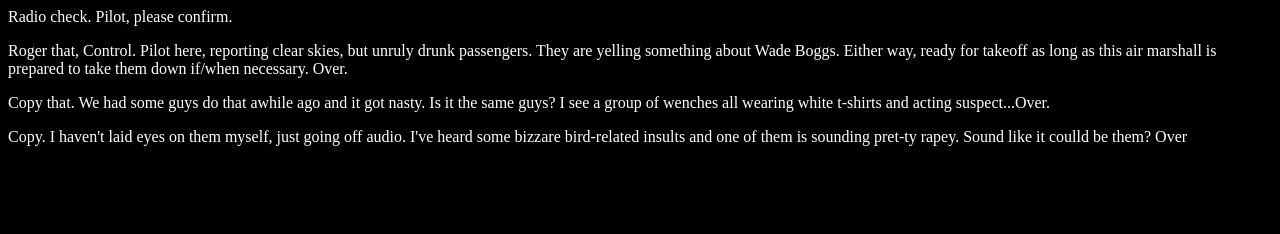
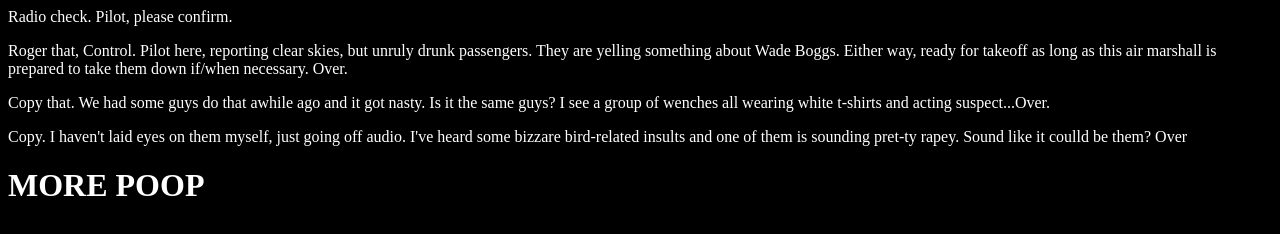
Before and after one commit to rlag94/communication-log, a plain HTML site: page index.html in a window 1280 px wide. Drawn offline with Linux system fonts and the light colour scheme.

Commit message:
Added poop

```diff
--- a/index.html
+++ b/index.html
@@ -7,5 +7,6 @@
    <p>Roger that, Control. Pilot here, reporting clear skies, but unruly drunk passengers. They are yelling something about Wade Boggs. Either way, ready for takeoff as long as this air marshall is prepared to take them down if/when necessary. Over.</p>
     <p>Copy that. We had some guys do that awhile ago and it got nasty. Is it the same guys? I see a group of wenches all wearing white t-shirts and acting suspect...Over. </p>
    <p>Copy. I haven't laid eyes on them myself, just going off audio. I've heard some bizzare bird-related insults and one of them is sounding pret-ty rapey. Sound like it coulld be them? Over</p>
-   </body>
+<h1>MORE POOP</h1>
+</body>
 </html>
```
